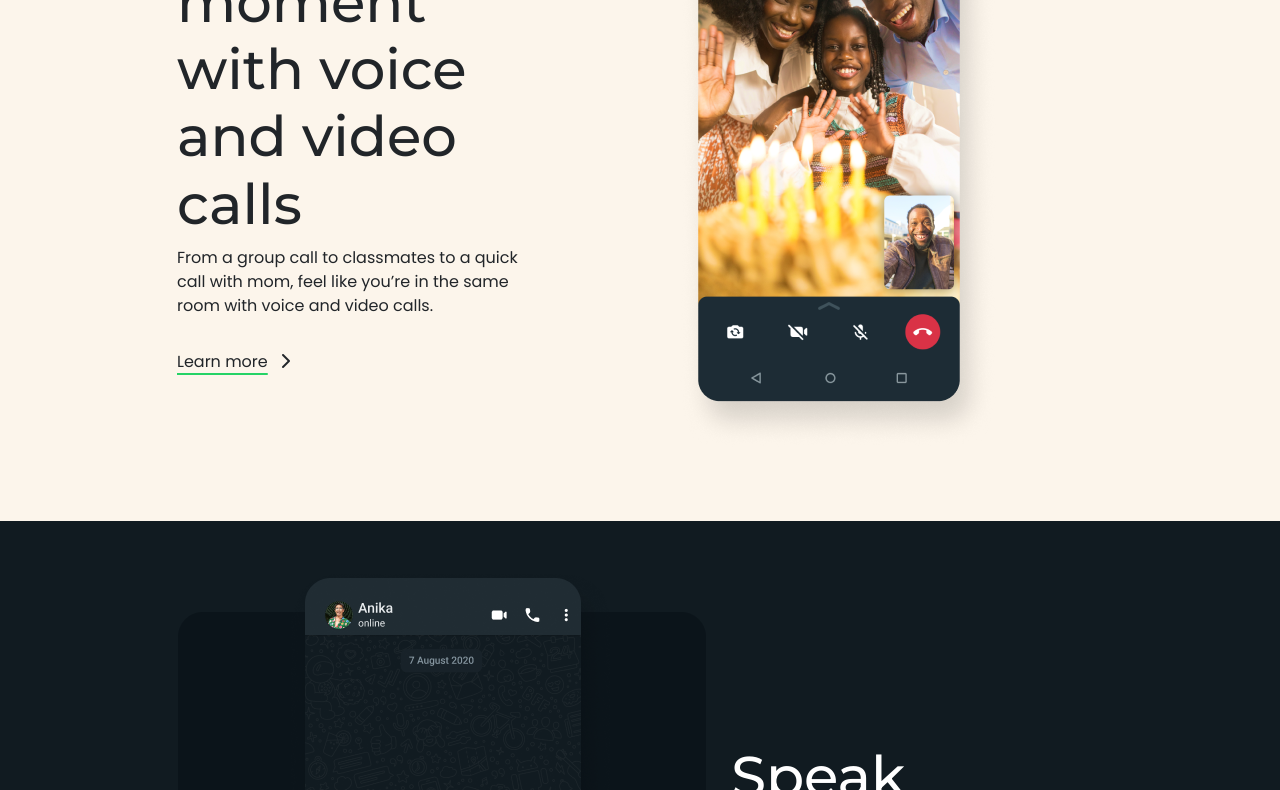
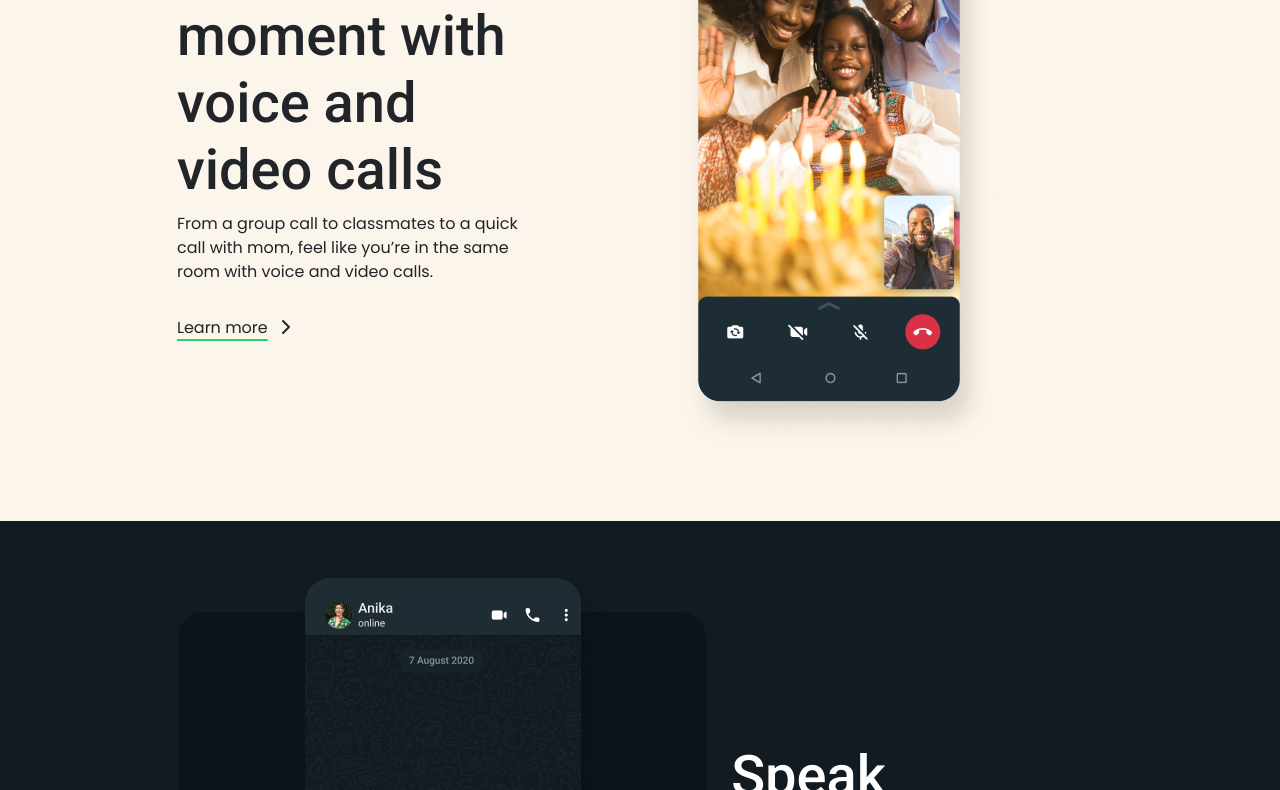
Before and after one commit to guilherm-hsbe/whatsapp-land, a website built with Vite: page index.html in a window 1280 px wide. Shown: the part 2010-2800 px from the top of the page. Built offline with nearby package versions, Linux system fonts and the light colour scheme; files whose address does not match are found by name.

Commit message:
style(css): set up fonts

```diff
--- a/style.css
+++ b/style.css
@@ -1,4 +1,4 @@
-@import url('https://fonts.googleapis.com/css2?family=Montserrat:ital,wght@0,100..900;1,100..900&family=Poppins:ital,wght@0,100;0,200;0,300;0,400;0,500;0,600;0,700;0,800;0,900;1,100;1,200;1,300;1,400;1,500;1,600;1,700;1,800;1,900&display=swap');
+@import url('https://fonts.googleapis.com/css2?family=Roboto:wght@500;700&family=Poppins:ital,wght@0,100;0,200;0,300;0,400;0,500;0,600;0,700;0,800;0,900;1,100;1,200;1,300;1,400;1,500;1,600;1,700;1,800;1,900&display=swap');
 @import url('bootstrap/dist/css/bootstrap.min.css');
 
 :root {
@@ -6,7 +6,7 @@
     --late-half: #fcf5ebcc;
     --vivid: #25d366;
     --swamp: #111b21;
-    --montserrat: 'Montserrat', sans-serif;
+    --roboto: 'Roboto', sans-serif;
     --poppins: 'Poppins', sans-serif;
 }
 
@@ -48,7 +48,7 @@ img {
    Text
    ========================================================================== */
 
-.use-mont { font-family: var(--montserrat); }
+.use-mont { font-family: var(--roboto); }
 
 .link-ww:hover { color: var(--vivid) !important; }
 .link-ww :is(span) {
```
